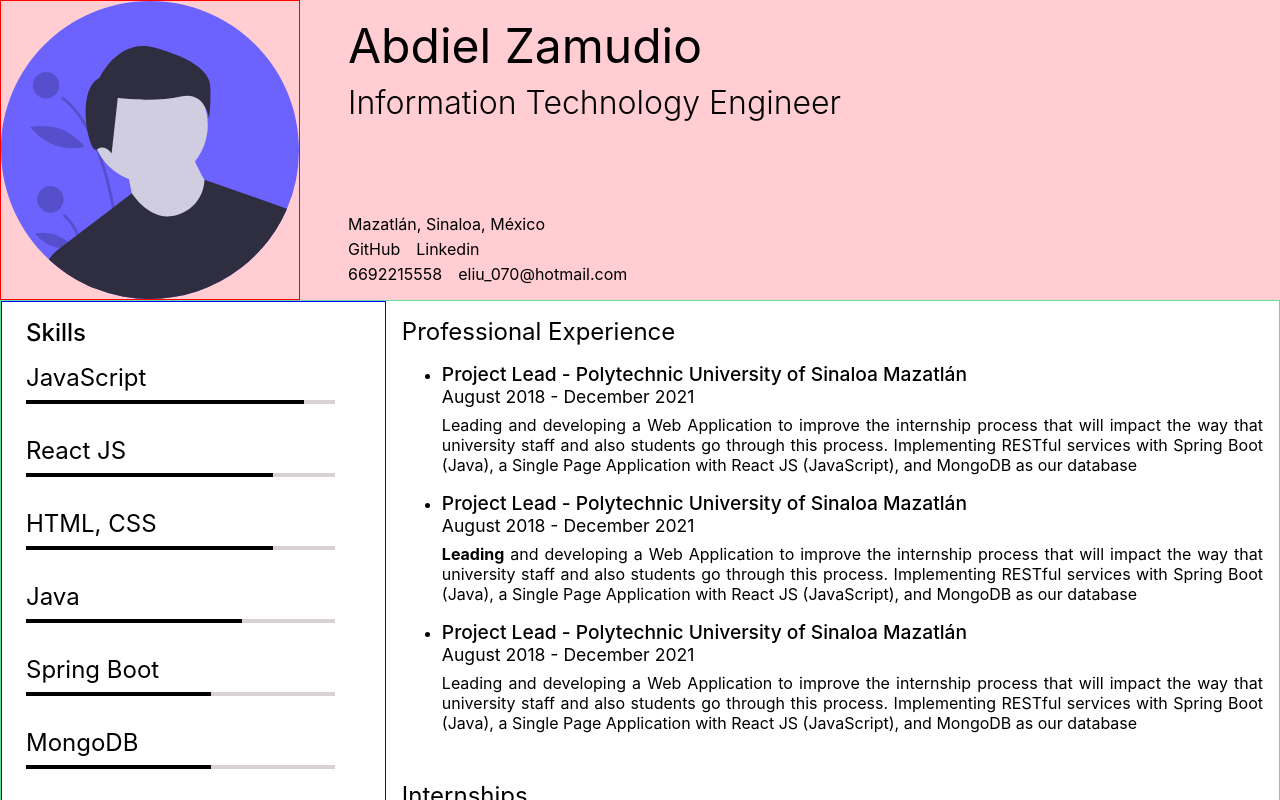
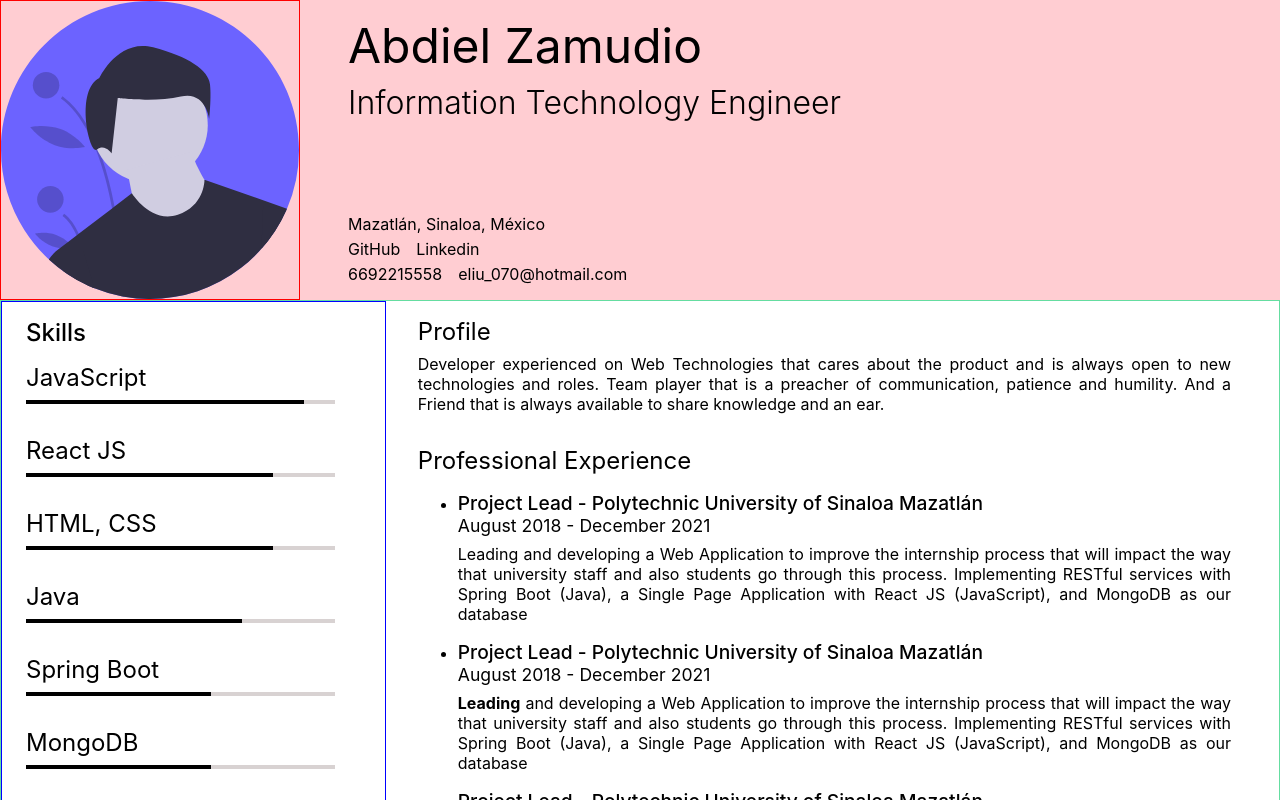
Before and after one commit to eliuabdiel/resume-maker, a React (Create React App) app: page / in a window 1280 px wide. Shown: the top 800 px of the page. Built offline with nearby package versions, Linux system fonts and the light colour scheme.

Commit message:
created ProfileDescription component

```diff
--- a/src/App.tsx
+++ b/src/App.tsx
@@ -140,6 +140,10 @@ const resumeContent = {
       as our database`,
     },
   ],
+  profileDescription: `Developer experienced on Web Technologies that cares about the product and
+  is always open to new technologies and roles. Team player that is a preacher of
+  communication, patience and humility. And a Friend that is always available to
+  share knowledge and an ear.`,
 }
 
 const App: React.FC = () => {
@@ -160,6 +164,7 @@ const App: React.FC = () => {
         showSkillLevel={resumeContent.showSkillLevel}
       />
       <ProfessionalBackground
+      profileDescription={resumeContent.profileDescription}
       professionalExperiences={resumeContent.professionalExperience}
       internshipsExperience={resumeContent.internshipsExperience}
       />
--- a/src/components/professionalBackground/ProfessionalBackground.module.css
+++ b/src/components/professionalBackground/ProfessionalBackground.module.css
@@ -1,6 +1,6 @@
 .backgroundContainer {
-  width: calc(70% - 2rem);
-  padding: 1rem;
+  width: calc(70% - 5rem);
+  padding: 1rem 3rem 1rem 2rem;
   display: flex;
   flex-direction: column;
 }
--- a/src/components/professionalBackground/ProfessionalBackground.tsx
+++ b/src/components/professionalBackground/ProfessionalBackground.tsx
@@ -1,6 +1,7 @@
 import React from 'react'
 import { InternshipsExperienceList } from '../internshipsExperienceList/InternshipsExperienceList'
 import { ProfessionalExperiencesList } from '../professionalExperienceList/ProfessionalExperiencesList'
+import { ProfileDescription } from '../profileDescription/ProfileDescription'
 import style from './ProfessionalBackground.module.css'
 
 interface Education {
@@ -44,9 +45,14 @@ export const ProfessionalBackground:React.FC<Props> = ({
 }) => {
   return (
     <div className={style.backgroundContainer}>
-
+      { profileDescription &&
+          <ProfileDescription
+            profileDescription={profileDescription}
+          />
+      }
       <ProfessionalExperiencesList professionalExperiences={professionalExperiences} />
       <InternshipsExperienceList internshipsExperience={internshipsExperience}/>
+
     </div>
   )
 }
--- a/src/components/professionalExperienceList/ProfessionalExperiencesList.module.css
+++ b/src/components/professionalExperienceList/ProfessionalExperiencesList.module.css
@@ -1,7 +1,7 @@
 .professionalExperienceContainer {
   display: flex;
   flex-direction: column;
-  margin-bottom: 1rem;
+  margin-top: 1rem;
 }
 .title {
   font-size: 1.5rem;
--- /dev/null
+++ b/src/components/profileDescription/ProfileDescription.module.css
@@ -0,0 +1,15 @@
+.profileDescriptionContainer {
+  display: flex;
+  flex-direction: column;
+  margin-bottom: 1rem;
+}
+
+.title {
+  font-size: 1.5rem;
+}
+
+.description {
+  margin-top: 0.5rem;
+  text-align: justify;
+  text-justify: inter-word;
+}
--- /dev/null
+++ b/src/components/profileDescription/ProfileDescription.tsx
@@ -0,0 +1,17 @@
+import React from 'react'
+import style from './ProfileDescription.module.css'
+interface Props {
+  profileDescription?: string;
+}
+
+export const ProfileDescription:React.FC<Props> = ({profileDescription}) => {
+  return (
+    <div className={style.profileDescriptionContainer}>
+      <label className={style.title}>Profile</label>
+      <div className={style.description}>
+        {profileDescription}
+      </div>
+    </div>
+
+  )
+}
```
